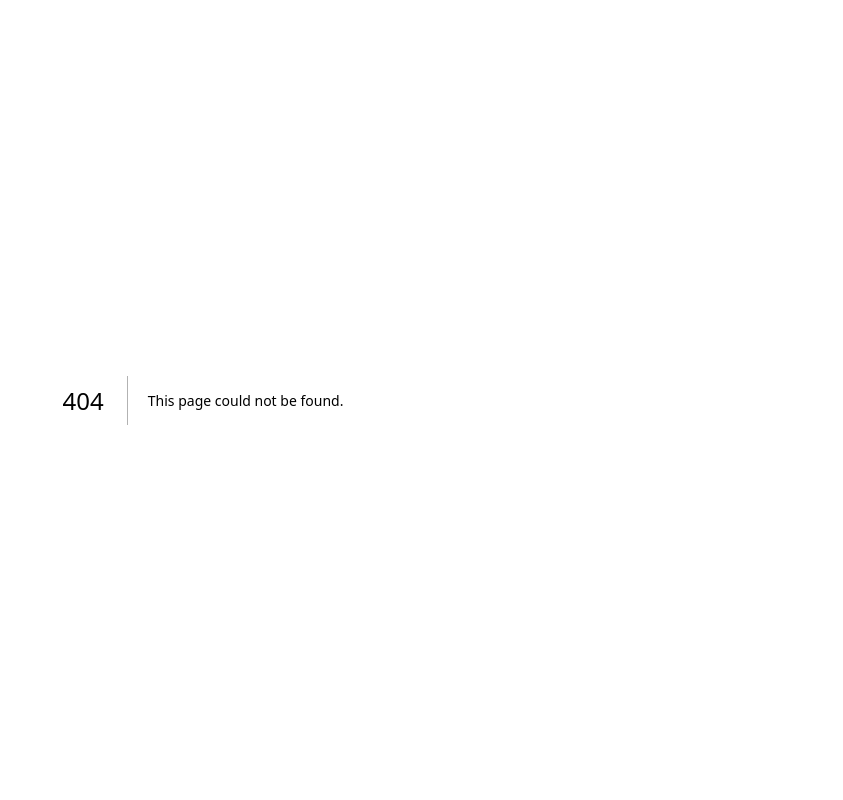
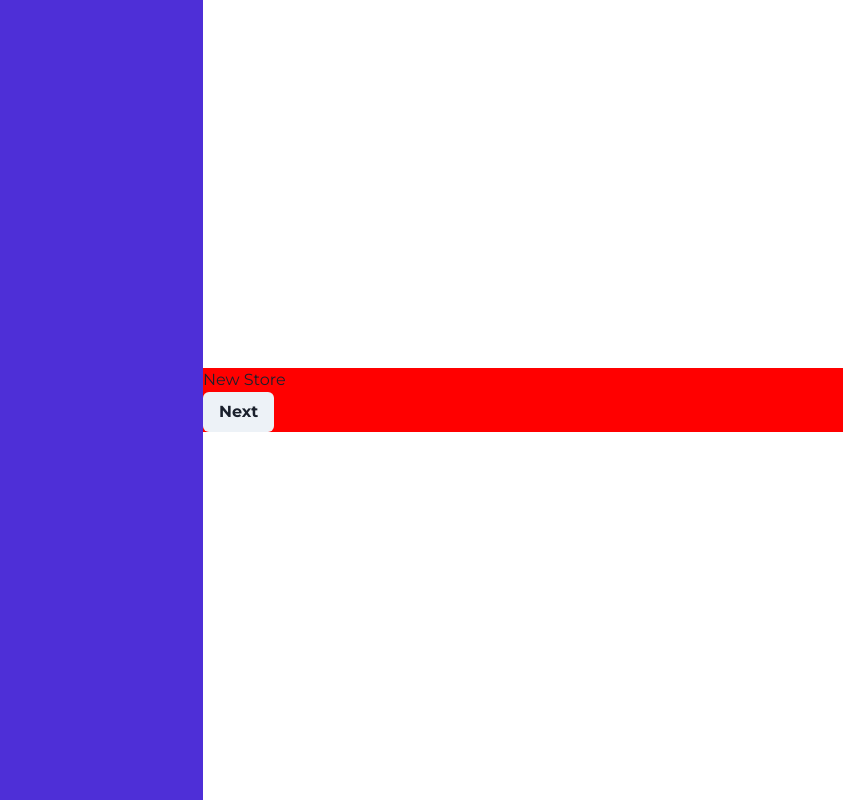
Before and after one commit to dennissammy77/vendar_frontend, a Next.js app: page /onboarding/newstore in a window 1280 px wide. Before the commit this address had no page. Shown: the whole page, without its empty margins (437-1280 px from the left). Built offline with nearby package versions, Linux system fonts and the light colour scheme.

Commit message:
Onboarding ui flow: Created screens

```diff
--- /dev/null
+++ b/src/app/onboarding/layout.js
@@ -0,0 +1,13 @@
+import { Box, Flex, Image } from "@chakra-ui/react";
+import React from "react";
+
+export default function Layout({children}){
+    return(
+        <Flex h='100vh' w='100%' flexDirection={{sm:'column',md:'row'}}>
+            <Box h='100%' w={{sm:'100%',md:'50%'}} bg='#4E2FD7' display={{sm:'none',md:'block'}}/>
+            <Box display='flex' alignItems={'center'} justifyContent={'center'} h='100%' w={{sm:'100%',md:'50%'}}>
+                {children}
+            </Box>
+        </Flex>
+    )
+}
--- /dev/null
+++ b/src/app/onboarding/newstore/page.js
@@ -0,0 +1,18 @@
+'use client'
+import { Box, Button, Text } from '@chakra-ui/react'
+import { useRouter } from 'next/navigation';
+import React from 'react';
+
+function Page() {
+    const router = useRouter()
+  return (
+    <Box w='100%' bg='red'>
+        <Text>New Store</Text>
+        <Button onClick={(()=>{router.push('/newvendors')})}>
+            Next
+        </Button>
+    </Box>
+  )
+}
+
+export default Page;
```
Also changed, not shown: src/app/onboarding/newstaff/page.js (added, +18 -0 lines), src/app/onboarding/newvendors/page.js (added, +18 -0 lines).
